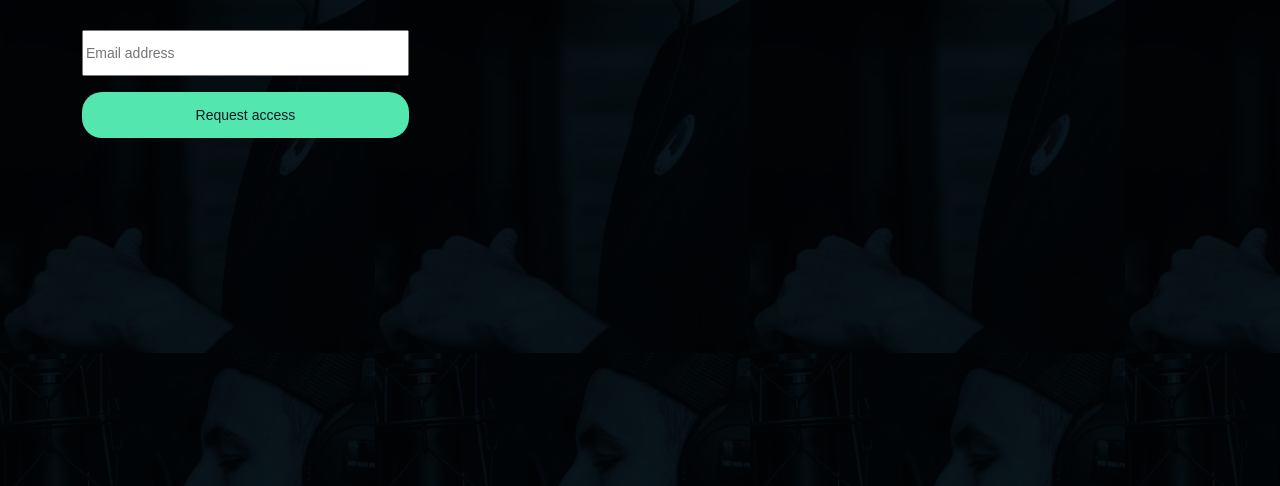
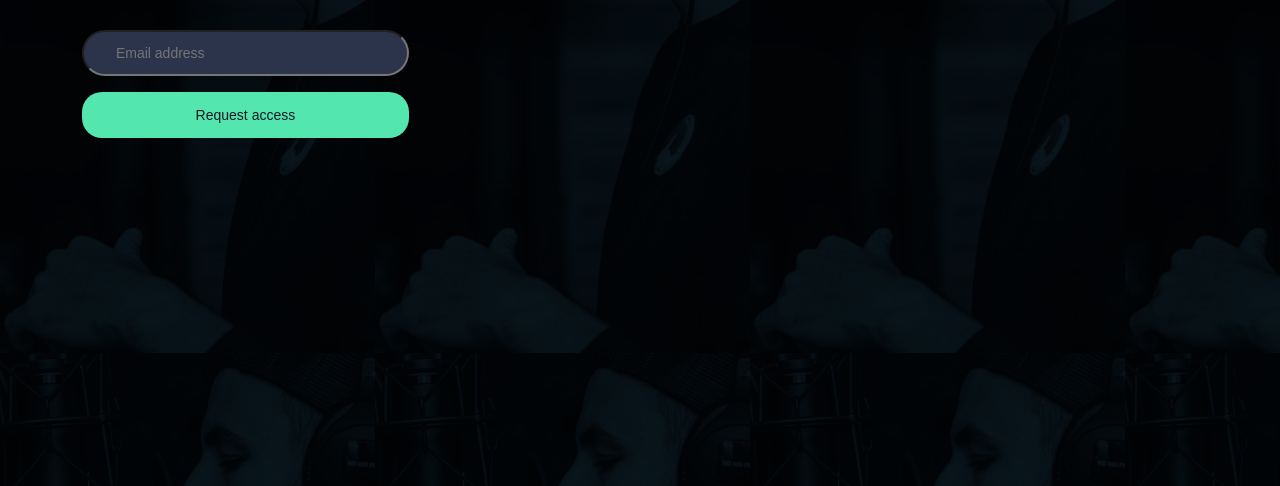
Before and after one commit to rsauerwein/pod-request-access-landing-page, a plain HTML site: page starter-code/index.html in a window 1280 px wide. Shown: the part 314-800 px from the top of the page. Drawn offline with Linux system fonts and the light colour scheme; a web font is replaced by a local one.

Commit message:
form adjustments

```diff
--- a/starter-code/css/style.css
+++ b/starter-code/css/style.css
@@ -7,6 +7,7 @@
   --grey: #C2CBE5;
   --white: #FFFFFF;
   --dark-blue: #121725;
+  --light-dark-blue: #2C344B;
 }
 
 body::after {
@@ -85,6 +86,12 @@ main {
   width: 100%;
   height: 46px;
   margin-bottom: 16px;
+  background-color: var(--light-dark-blue);
+  border-radius: 28px;
+  padding-top: 14px;
+  padding-bottom: 14px;
+  padding-left: 32px;
+  color: white;
 }
 
 .signup__submit {
```
